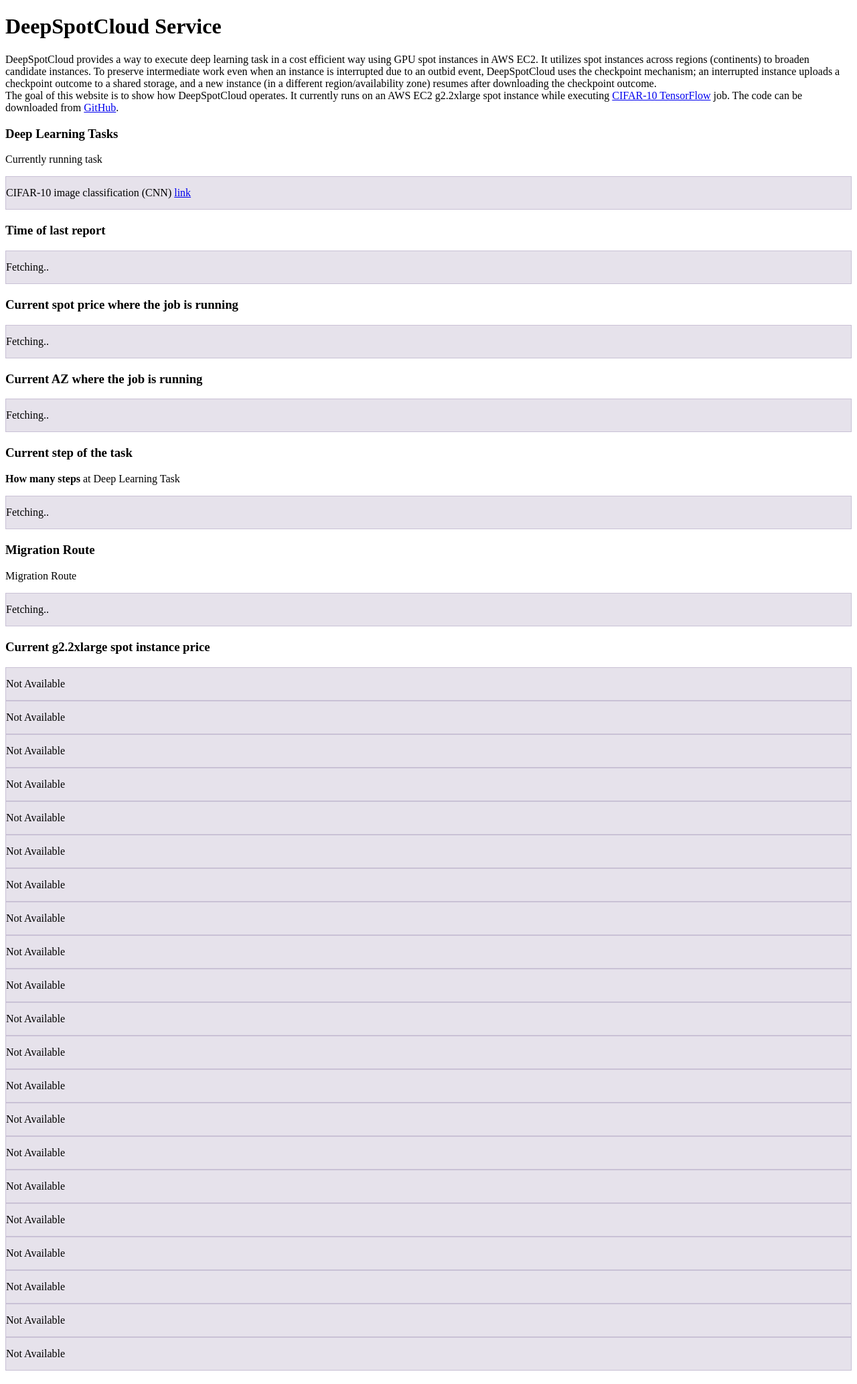
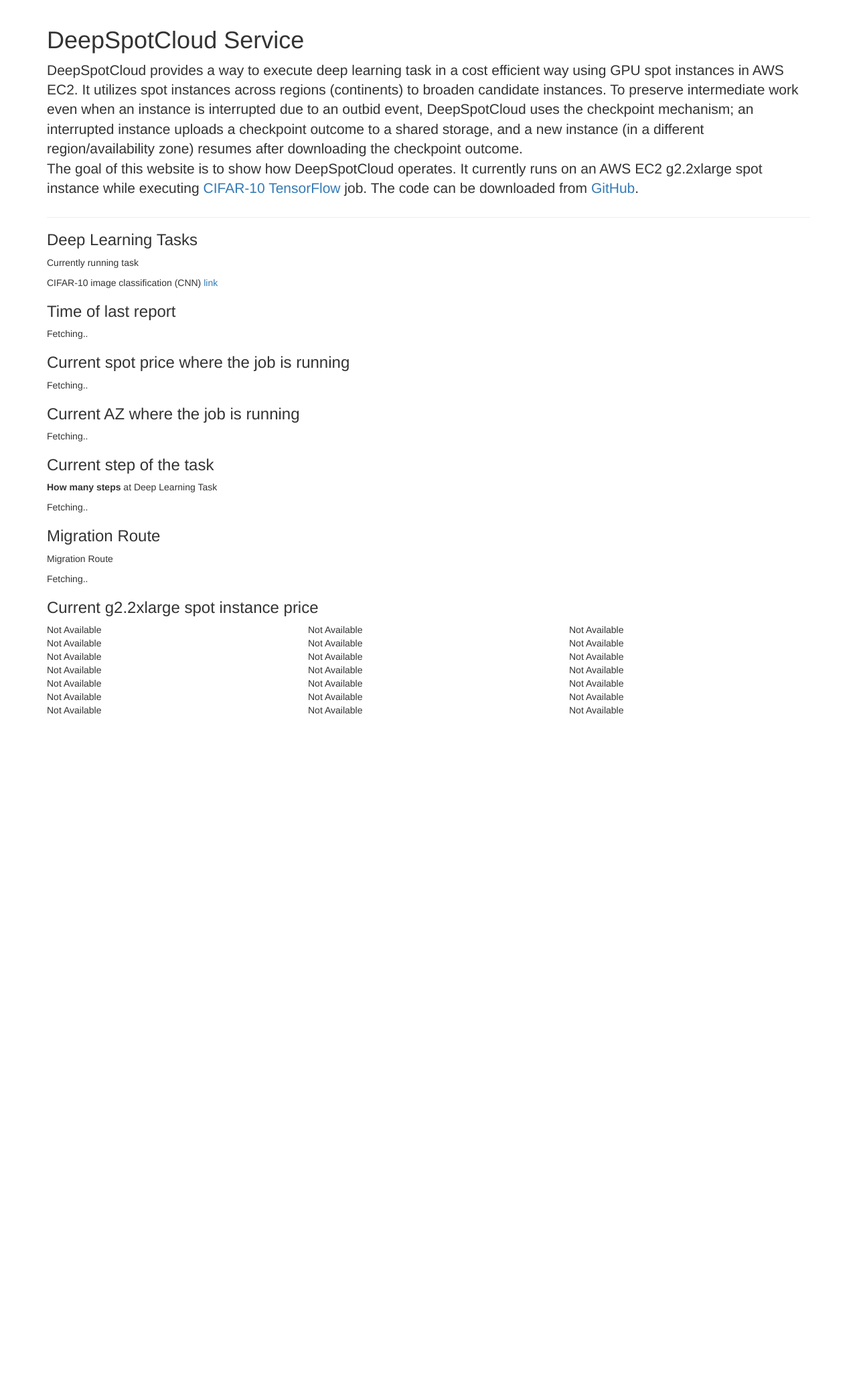
Before and after one commit to ddps-lab/kmu-bigdata.github.io, a Jekyll site: the page research/deep-spot-cloud/index.html, which Jekyll copies as it is, in a window 1280 px wide. Shown: the whole page at 67% size. Built offline with Jekyll 4.4.1, drawn with Linux system fonts in a browser that asks for light colours; nearby versions of some CDN libraries; after the commit the page ends 1070 px from its top, so only the background shows below that.

Commit message:
changed the DeepSpotCloud UI by replacing css

```diff
--- a/research/deep-spot-cloud/grid.css
+++ b/research/deep-spot-cloud/grid.css
@@ -2,7 +2,7 @@
   margin-top: 25px;
 }
 .row {
-  margin-bottom: 20px;
+  margin-bottom: 40px;
 }
 .row .row {
   margin-top: 10px;
--- a/research/deep-spot-cloud/index.html
+++ b/research/deep-spot-cloud/index.html
@@ -22,8 +22,10 @@
     <!-- <link href="../../assets/css/ie10-viewport-bug-workaround.css" rel="stylesheet"> -->
 
     <!-- Custom styles for this template -->
-    <link href="grid.css" rel="stylesheet">
 
+    <!-- <link href="grid.css" rel="stylesheet"> -->
+    <link href="https://maxcdn.bootstrapcdn.com/bootstrap/3.3.7/css/bootstrap.min.css" rel="stylesheet" integrity="sha384-BVYiiSIFeK1dGmJRAkycuHAHRg32OmUcww7on3RYdg4Va+PmSTsz/K68vbdEjh4u" crossorigin="anonymous">
+    <!-- <script src="https://maxcdn.bootstrapcdn.com/bootstrap/3.3.7/js/bootstrap.min.js" integrity="sha384-Tc5IQib027qvyjSMfHjOMaLkfuWVxZxUPnCJA7l2mCWNIpG9mGCD8wGNIcPD7Txa" crossorigin="anonymous"></script> -->
     <!-- Just for debugging purposes. Don't actually copy these 2 lines! -->
     <!--[if lt IE 9]><script src="../../assets/js/ie8-responsive-file-warning.js"></script><![endif]-->
     <!-- <script src="../../assets/js/ie-emulation-modes-warning.js"></script> -->
@@ -81,7 +83,7 @@
       <h3>Migration Route</h3>
       <p>Migration Route</p>
       <div class="row">
-        <div class="col-md-3" id="migration">Fetching..</div>
+        <div class="col-md-12" id="migration">Fetching..</div>
       </div>
 
 
```
